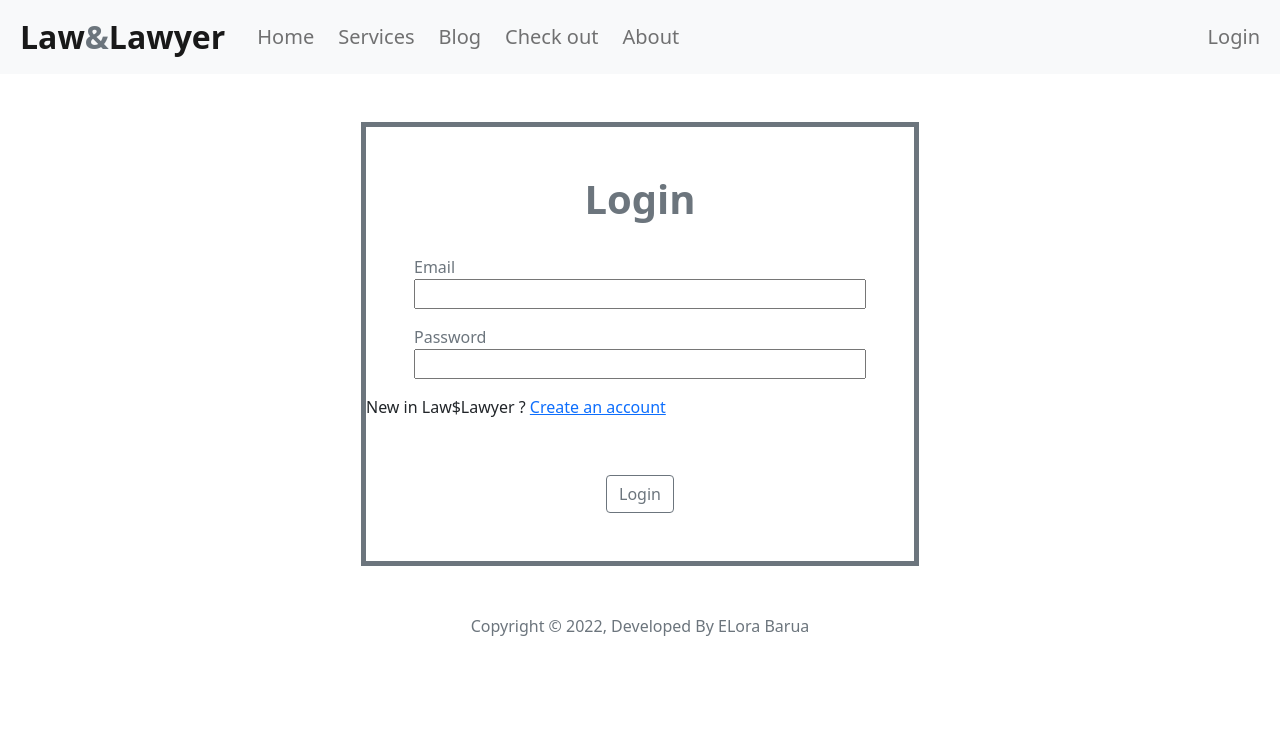
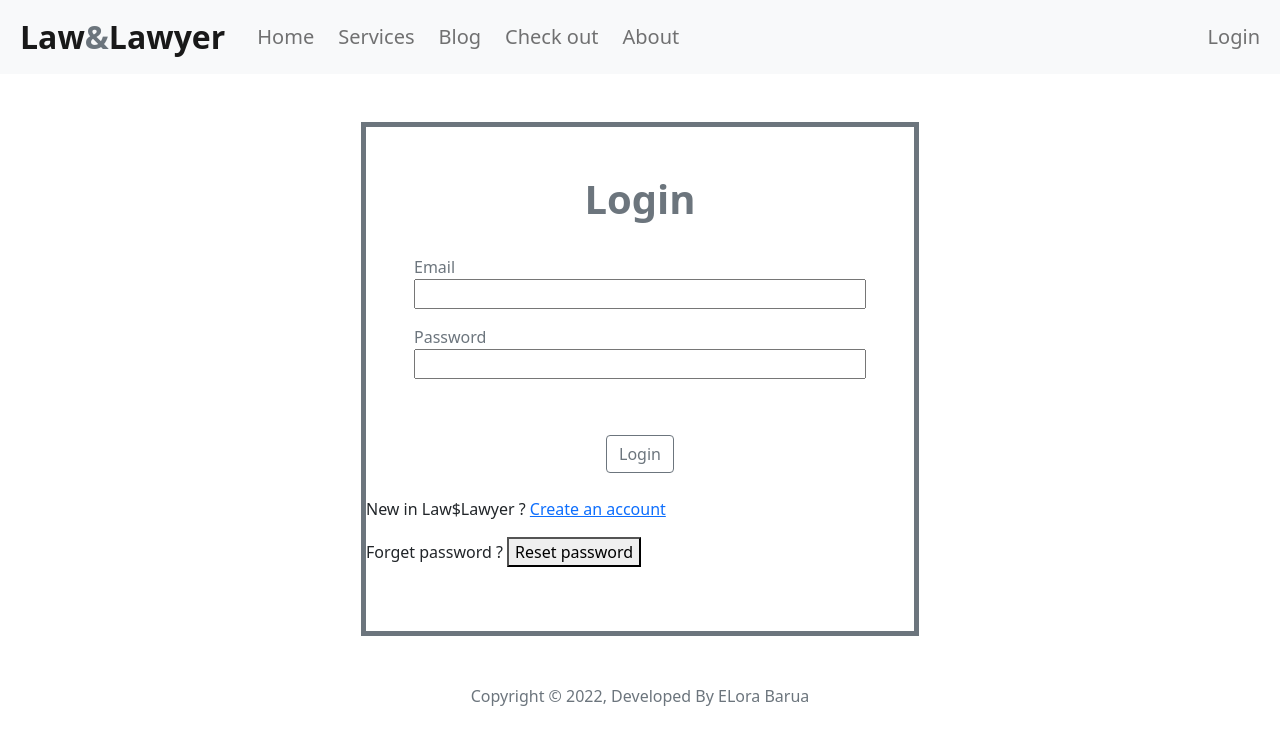
Before and after one commit to EloraBarua62/Law-Lawyer, a React (Create React App) app: page /login in a window 1280 px wide. Shown: the top 744 px of the page. Built offline with nearby package versions, Linux system fonts and the light colour scheme; no server answers.

Commit message:
reset password and toast message added

```diff
--- a/package.json
+++ b/package.json
@@ -14,6 +14,7 @@
     "react-firebase-hooks": "^5.0.3",
     "react-router-dom": "^6.3.0",
     "react-scripts": "5.0.1",
+    "react-toastify": "^8.2.0",
     "web-vitals": "^2.1.4"
   },
   "scripts": {
--- a/src/Pages/Shared/Header/Header.js
+++ b/src/Pages/Shared/Header/Header.js
@@ -1,6 +1,6 @@
 import { signOut } from 'firebase/auth';
 import React from 'react';
-import { Container, Nav, Navbar, NavLink} from 'react-bootstrap';
+import { Button, Container, Nav, Navbar, NavLink} from 'react-bootstrap';
 import { useAuthState } from 'react-firebase-hooks/auth';
 import { Link } from 'react-router-dom';
 import auth from '../../../firebase.init';
@@ -33,7 +33,7 @@ const Header = () => {
                     <Nav>
                         {
                             user?
-                                <button onClick={handleSignOut}>Sign out</button>
+                                <Button onClick={handleSignOut} variant="outline-secondary" >Sign out</Button>
                             :
                                 <Nav.Link as={Link} to='/login' className='fs-5 text-design ps-3' >Login</Nav.Link>
                         }
--- a/src/Pages/UserAccount/Login/Login.js
+++ b/src/Pages/UserAccount/Login/Login.js
@@ -1,11 +1,16 @@
-import React from 'react';
-import { useSignInWithEmailAndPassword } from 'react-firebase-hooks/auth';
+import { async } from '@firebase/util';
+import React, { useRef } from 'react';
+import { useSendPasswordResetEmail, useSignInWithEmailAndPassword } from 'react-firebase-hooks/auth';
 import { Link, useLocation, useNavigate } from 'react-router-dom';
+import { toast, ToastContainer } from 'react-toastify';
 import auth from '../../../firebase.init';
+import 'react-toastify/dist/ReactToastify.css';
 // import SocialAccount from '../SocialAccount/SocialAccount';
 
 
 const Login = () => {
+    const emailRef = useRef('');
+    const passwordRef = useRef('');
 
     const [
         signInWithEmailAndPassword,
@@ -14,20 +19,41 @@ const Login = () => {
         error,
     ] = useSignInWithEmailAndPassword(auth);
 
+
+    const [sendPasswordResetEmail, sending] = useSendPasswordResetEmail(auth);
+
     const navigate = useNavigate();
     const location = useLocation();
-    const from = location.state?.from?.pathname || '/'
+    const from = location.state?.from?.pathname || '/';
+    let errorText;
 
     const handleSubmit = event => {
         event.preventDefault();
-        const email = event.target.email.value;
-        const password = event.target.password.value;
+        const email = emailRef.current.value;
+        const password = passwordRef.current.value;
         signInWithEmailAndPassword(email,password);
     }
 
     if(user)
     {
         navigate(from,{replace:true})
+    }
+
+    if(error)
+    {
+        errorText = <p className='text-danger'>{error.message}</p>
+    }
+
+
+    const resetPassword = async() =>{
+        const email = emailRef.current.value;
+        if(email)
+            {
+                await sendPasswordResetEmail(email);
+                toast('Sent email')
+            }
+        else
+            toast('Enter your email pls!')
     }
 
     return (
@@ -38,23 +64,31 @@ const Login = () => {
                     <div className='my-3 px-5'>
                         <label htmlFor="email" className='text-secondary'>Email</label>
                         <br />
-                        <input type="email" name="email" id="" style={{ width: '100%' }} required />
+                        <input type="email" ref={emailRef} id="" style={{ width: '100%' }} required />
                     </div>
                     <div className='my-3 px-5'>
                         <label htmlFor="password" className='text-secondary'>Password</label>
                         <br />
-                        <input type="password" name="password" id="" style={{ width: '100%' }} required />
+                        <input type="password" ref={passwordRef} id="" style={{ width: '100%' }} required />
                     </div>
-                    <p>New in Law$Lawyer ? <Link to='/register'>Create an account</Link></p>
+
+                    {
+                        errorText
+                    }
                     <br />
                     <div className='d-flex justify-content-center mt-3'>
                         <input type="submit" value="Login" class="btn btn-outline-secondary" />
                     </div>
 
+                    <br />
+                    <p>New in Law$Lawyer ? <Link to='/register'>Create an account</Link></p>
+                    <p>Forget password ? <button onClick={resetPassword}>Reset password</button></p>
+
                 </form>
 
             </div>
             {/* <SocialAccount></SocialAccount> */}
+            <ToastContainer />
         </div>
     );
 };
--- a/src/Pages/UserAccount/Register/Register.js
+++ b/src/Pages/UserAccount/Register/Register.js
@@ -16,6 +16,7 @@ const Register = () => {
 
     const [passwordError,setPasswordError] = useState('')
     const navigate = useNavigate();
+    let errorText;
 
     const handleSubmit = event =>{
         event.preventDefault();
@@ -31,6 +32,10 @@ const Register = () => {
         else
           setPasswordError("Password didn't match");
 
+    }
+
+    if (error) {
+        errorText = <p className='text-danger'>{error.message}</p>
     }
 
 
@@ -60,6 +65,10 @@ const Register = () => {
                         <br />
                         <input type="password" name="confirm_password" id="" style={{ width: '100%' }} required />
                     </div>
+
+                    {errorText}
+
+
                     <div className='d-flex justify-content-center mt-3'>
                         <input type="submit" value="Register" class="btn btn-outline-secondary" />
                     </div>
```
Also changed, not shown: 1 other file (tests, documents, lock files or other folders).
